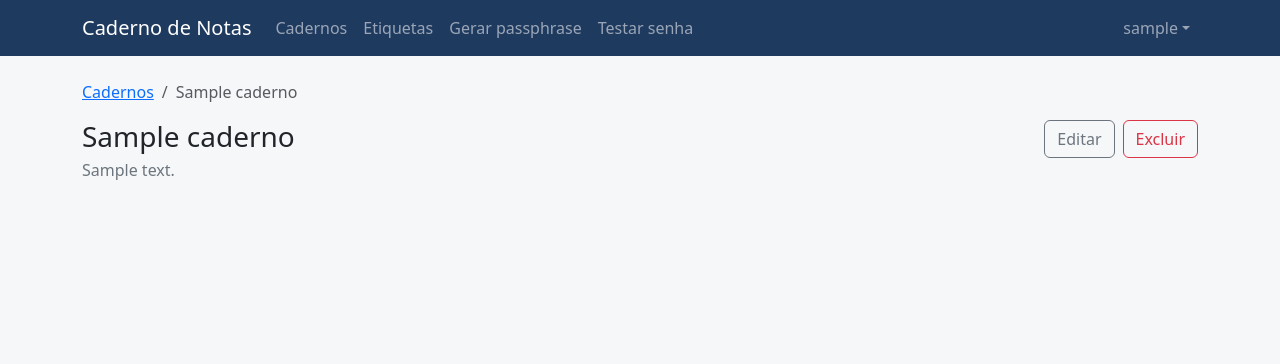
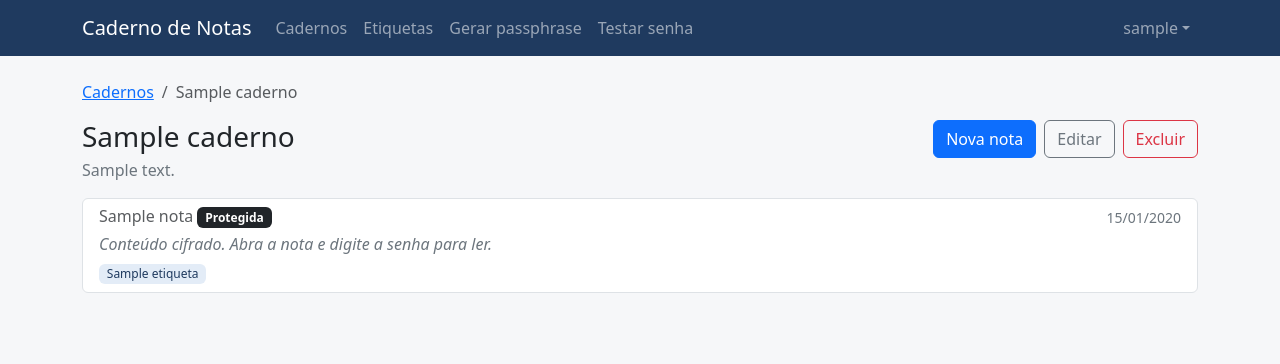
Before and after one commit to PAR75-IF/Caderno-de-Notas, a Django app: page /cadernos/1/ in a window 1280 px wide. Shown: the top 364 px of the page. Run offline with Django 5.2, Linux system fonts and the light colour scheme; a user stored in the database is signed in; tables that the repository leaves empty hold one stand-in row (values such as "Sample post"); parts of the project's set-up code (start-up, migrations or seed data) failed here and were passed over; some libraries are stand-ins or nearby versions.

Commit message:
CRUD de notas comuns

```diff
--- /dev/null
+++ b/app/templates/app/_lista_notas.html
@@ -0,0 +1,27 @@
+{# Lista de notas, usada na tela do caderno e na busca. Recebe "notas" e "mostrar_caderno". #}
+<div class="list-group">
+    {% for nota in notas %}
+        <a class="list-group-item list-group-item-action" href="{% url 'nota' nota.pk %}">
+            <div class="d-flex justify-content-between align-items-start">
+                <h2 class="h6 mb-1">
+                    {{ nota.titulo }}
+                    {% if nota.protegida %}<span class="badge text-bg-dark">Protegida</span>{% endif %}
+                </h2>
+                <small class="text-secondary text-nowrap ms-3">{{ nota.criada_em|date:"d/m/Y" }}</small>
+            </div>
+
+            {% if nota.protegida %}
+                <p class="mb-1 text-secondary fst-italic">Conteúdo cifrado. Abra a nota e digite a senha para ler.</p>
+            {% else %}
+                <p class="mb-1 text-secondary">{{ nota.notacomum.conteudo|truncatechars:140 }}</p>
+            {% endif %}
+
+            {% if mostrar_caderno %}
+                <span class="badge text-bg-light border">{{ nota.caderno.nome }}</span>
+            {% endif %}
+            {% for etiqueta in nota.etiquetas.all %}
+                <span class="badge etiqueta">{{ etiqueta.nome }}</span>
+            {% endfor %}
+        </a>
+    {% endfor %}
+</div>
--- a/app/templates/app/caderno.html
+++ b/app/templates/app/caderno.html
@@ -18,14 +18,14 @@ mb-3">
     </div>
     <div class="d-flex gap-2">
         {# ?caderno=... deixa este caderno já escolhido no formulário da nota #}
-        {# <a class="btn btn-primary" href="{% url 'criar_nota' %}?caderno={{ caderno.pk }}">Nova nota</a> #}
+         <a class="btn btn-primary" href="{% url 'criar_nota' %}?caderno={{ caderno.pk }}">Nova nota</a>
         <a class="btn btn-outline-secondary" href="{% url 'editar_caderno' caderno.pk %}">Editar</a>
         <a class="btn btn-outline-danger" href="{% url 'excluir_caderno' caderno.pk %}">Excluir</a>
     </div>
 </div>
 
 {% if notas %}
-    {# {% include 'app/_lista_notas.html' %} #}
+    {% include 'app/_lista_notas.html' %}
 {% else %}
     <p class="text-secondary">Este caderno ainda não tem notas.</p>
 {% endif %}
--- a/app/views.py
+++ b/app/views.py
@@ -11,7 +11,7 @@ from app import entropia
 from app import diceware, entropia
 from app.forms import (
     FormCadastro, FormCaderno, FormEtiqueta, FormGerador, FormLogin,
-    FormTestarSenha, FormTrocarSenha,
+    FormNotaComum, FormTestarSenha, FormTrocarSenha,
 )
 from app.models import Caderno, Etiqueta, Nota, NotaComum, NotaProtegida
 
@@ -341,3 +341,98 @@ class ExcluirEtiqueta(LoginRequiredMixin, View):
         etiqueta.delete()
         messages.success(request, 'Etiqueta excluída.')
         return redirect('etiquetas')
+
+
+# ======================================================================
+# Notas comuns
+# ======================================================================
+
+class CriarNota(LoginRequiredMixin, View):
+
+    def get(self, request):
+        # Se veio de dentro de um caderno (?caderno=3), ele já aparece
+        # selecionado. O filtro por dono impede sugerir caderno de outra pessoa.
+        inicial = {}
+        caderno = Caderno.objects.filter(
+            dono=request.user, pk=self.numero(request.GET.get('caderno')),
+        ).first()
+        if caderno:
+            inicial['caderno'] = caderno
+        form = FormNotaComum(usuario=request.user, initial=inicial)
+        return render(request, 'app/formulario.html', self.contexto(form))
+
+    def post(self, request):
+        form = FormNotaComum(request.POST, usuario=request.user)
+        if form.is_valid():
+            nota = form.save()  # salva a nota e a ligação com as etiquetas
+            messages.success(request, 'Nota criada.')
+            return redirect('nota', pk=nota.pk)
+        return render(request, 'app/formulario.html', self.contexto(form))
+
+    def contexto(self, form):
+        return {'form': form, 'titulo': 'Nova nota', 'botao': 'Criar nota', 'voltar': 'cadernos'}
+
+    def numero(self, texto):
+        """Converte o parâmetro da URL em inteiro; qualquer coisa inválida vira None."""
+        try:
+            return int(texto)
+        except (TypeError, ValueError):
+            return None
+
+
+class VerNota(LoginRequiredMixin, View):
+    """Mostra uma nota comum. Se a nota for protegida, manda para a tela da senha."""
+
+    def get(self, request, pk):
+        nota = get_object_or_404(notas_do_usuario(request.user), pk=pk)
+        if nota.protegida:
+            return redirect('abrir_nota', pk=pk)
+        return render(request, 'app/nota.html', {'nota': nota.notacomum})
+
+
+class EditarNota(LoginRequiredMixin, View):
+
+    def get(self, request, pk):
+        nota = self.buscar(request, pk)
+        form = FormNotaComum(instance=nota, usuario=request.user)
+        return render(request, 'app/formulario.html', self.contexto(form))
+
+    def post(self, request, pk):
+        nota = self.buscar(request, pk)
+        form = FormNotaComum(request.POST, instance=nota, usuario=request.user)
+        if form.is_valid():
+            form.save()
+            messages.success(request, 'Nota atualizada.')
+            return redirect('nota', pk=nota.pk)
+        return render(request, 'app/formulario.html', self.contexto(form))
+
+    def buscar(self, request, pk):
+        # Procura na tabela de notas comuns: uma nota protegida dá 404 aqui.
+        return get_object_or_404(NotaComum, pk=pk, caderno__dono=request.user)
+
+    def contexto(self, form):
+        return {'form': form, 'titulo': 'Editar nota', 'botao': 'Salvar', 'voltar': 'cadernos'}
+
+
+class ExcluirNota(LoginRequiredMixin, View):
+    """
+    RF09: vale para notas comuns e protegidas. Excluir uma nota protegida
+    não pede a senha dela: a senha protege a leitura, e o dono logado
+    sempre pode apagar o que é dele (como já acontece ao excluir o caderno).
+    """
+
+    def get(self, request, pk):
+        nota = get_object_or_404(Nota, pk=pk, caderno__dono=request.user)
+        return render(request, 'app/confirmar_exclusao.html', {
+            'titulo': 'Excluir nota',
+            'pergunta': f'Excluir a nota "{nota.titulo}"?',
+            'aviso': 'Esta ação não pode ser desfeita.',
+            'voltar': 'cadernos',
+        })
+
+    def post(self, request, pk):
+        nota = get_object_or_404(Nota, pk=pk, caderno__dono=request.user)
+        caderno_pk = nota.caderno_id
+        nota.delete()  # apaga a linha mãe e a linha da filha
+        messages.success(request, 'Nota excluída.')
+        return redirect('caderno', pk=caderno_pk)
--- a/config/urls.py
+++ b/config/urls.py
@@ -23,6 +23,11 @@ urlpatterns = [
     path('etiquetas/', views.ListarEtiquetas.as_view(), name='etiquetas'),
     path('etiquetas/<int:pk>/editar/', views.EditarEtiqueta.as_view(), name='editar_etiqueta'),
     path('etiquetas/<int:pk>/excluir/', views.ExcluirEtiqueta.as_view(), name='excluir_etiqueta'),
+     # Notas
+    path('notas/nova/', views.CriarNota.as_view(), name='criar_nota'),
+    path('notas/<int:pk>/', views.VerNota.as_view(), name='nota'),
+    path('notas/<int:pk>/editar/', views.EditarNota.as_view(), name='editar_nota'),
+    path('notas/<int:pk>/excluir/', views.ExcluirNota.as_view(), name='excluir_nota'),
 
     # Ferramentas de senha (sem login)
     path('ferramentas/passphrase/', views.GerarPassphrase.as_view(), name='passphrase'),
```
Also changed, not shown: app/forms.py (+30 -0 lines), app/templates/app/nota.html (added, +37 -0 lines).
